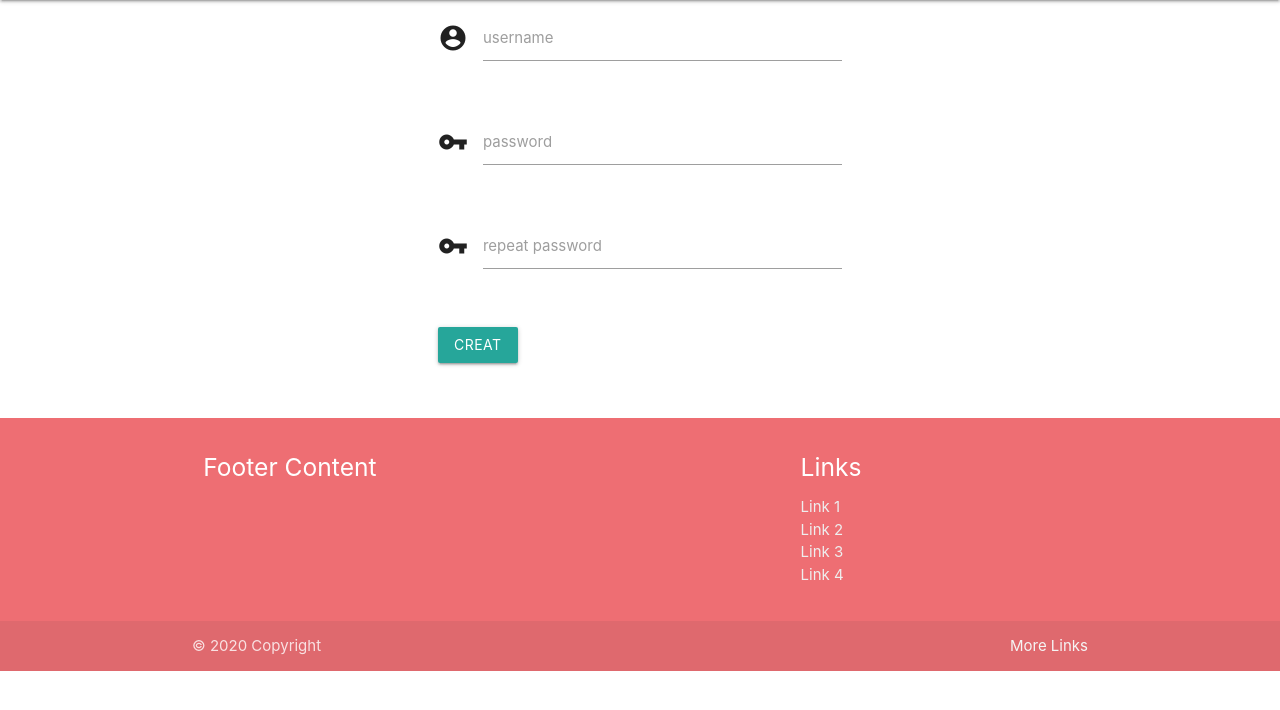
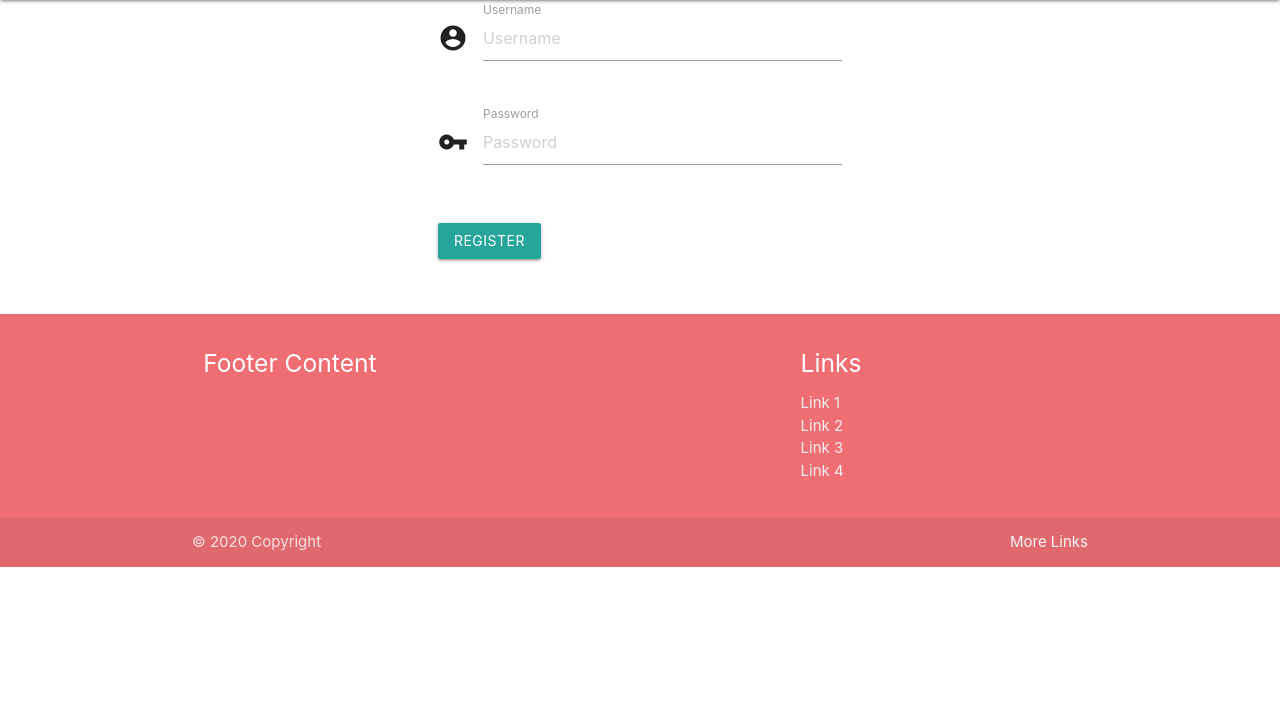
Before and after one commit to meghdadyazdi/cookbook, a Flask app: page /sign_up in a window 1280 px wide. Shown: the part 64-774 px from the top of the page. Run offline with Flask 2, Linux system fonts and the light colour scheme; data that the repository does not hold is empty; some libraries are stand-ins or nearby versions.

Commit message:
add sign in/up

```diff
--- a/app.py
+++ b/app.py
@@ -1,18 +1,26 @@
 import os
-from flask import Flask, render_template, redirect, request, url_for
+from flask import Flask, render_template, redirect, session, request, url_for
 from flask_pymongo import PyMongo
 from bson.objectid import ObjectId
+import bcrypt
 
 app = Flask(__name__)
 app.config["MONGO_DBNAME"] = 'task_manager'
 app.config["MONGO_URI"] = "mongodb+srv://root:r00tUser@myfirstcluster-kuifg.mongodb.net/cookbook?retryWrites=true&w=majority"
 mongo = PyMongo(app)
 
+app.secret_key = "randomstring123"
+
 @app.route('/')
 @app.route('/find_recipe')
 def find_recipe():
+    #  if 'username' in session:
+    #     return 'You are logged in as ' + session['username']
+
+
+
     return render_template("find_recipe.html",
-                           recipes=mongo.db.recipes.find())
+                           recipes=mongo.db.recipes.find(), active_user=session['username'])
 
 @app.route('/add_recipe')
 def add_recipe():
@@ -20,17 +28,35 @@ def add_recipe():
                            users=mongo.db.users.find())
 
 
-@app.route('/sign_in')
+
+@app.route('/sign_in', methods=["POST", "GET"])
 def sign_in():
-    return render_template("sign_in.html",
-                           users=mongo.db.users.find())
+    if request.method == 'POST':
+        users = mongo.db.users
+        login_user = users.find_one({'username' : request.form.get('username')})
+        if login_user:
+            if request.form.get('pass') == login_user['password']:
+                session['username'] = request.form['username']
+                return redirect(url_for("find_recipe"))
+        return 'Invalid username/password combination'
+    return render_template('sign_in.html')
 
 
-@app.route('/sign_up')
+
+@app.route('/sign_up', methods=['POST', 'GET'])
 def sign_up():
-    return render_template("sign_up.html",
-                           users=mongo.db.users.find())
+    if request.method == 'POST':
+        users = mongo.db.users
+        existing_user = users.find_one({'username' : request.form.get('username')})
 
+        if existing_user is None:
+            users.insert({'username' : request.form.get('username'), 'password' : request.form.get('pass')})
+            session['username'] = request.form['username']
+            return redirect(url_for('find_recipe'))
+
+        return 'That username already exists!'
+
+    return render_template('sign_up.html')
 
 if __name__ == '__main__':
     app.run(host=os.environ.get('IP','0.0.0.0'),
--- a/templates/sign_up.html
+++ b/templates/sign_up.html
@@ -1,34 +1,34 @@
 {% extends 'base.html' %}
 {%block recipe%}
+
 <div class="row">
-	<form class="col s12">
+	<form method=POST class="col s12">
 		<div class="row">
 			<div class="input-field col s4 push-s4">
 				<i class="material-icons prefix">account_circle</i>
-				<input id="icon_prefix" type="text" class="validate">
-				<label for="icon_prefix">username</label>
+				<label for="exampleInputEmail1">Username</label>
+                    <input type="text" class="form-control" name="username" placeholder="Username">
 			</div>
 		</div>
 		<div class="row">
 			<div class="input-field col s4 push-s4">
 				<i class="material-icons prefix">vpn_key</i>
-				<input id="icon_pass" type="tel" class="validate">
-				<label for="icon_pass">password</label>
+				<label for="exampleInputPassword1">Password</label>
+                    <input type="password" class="form-control" name="pass" placeholder="Password">
 			</div>
 		</div>
-		<div class="row">
+		<!-- <div class="row">
 			<div class="input-field col s4 push-s4">
 				<i class="material-icons prefix">vpn_key</i>
 				<input id="icon_reppass" type="tel" class="validate">
 				<label for="icon_reppass">repeat password</label>
 			</div>
-		</div>
+		</div> -->
 		<div class="row">
 			<div class="input-field col s4 push-s4">
-				<a class="waves-effect waves-light btn">Creat</a>
+				<button type="submit" class="btn btn-primary btn-block">Register</button>
 			</div>
 		</div>
-
 	</form>
 </div>
 
```
Also changed, not shown: templates/sign_in.html (+6 -6 lines).
